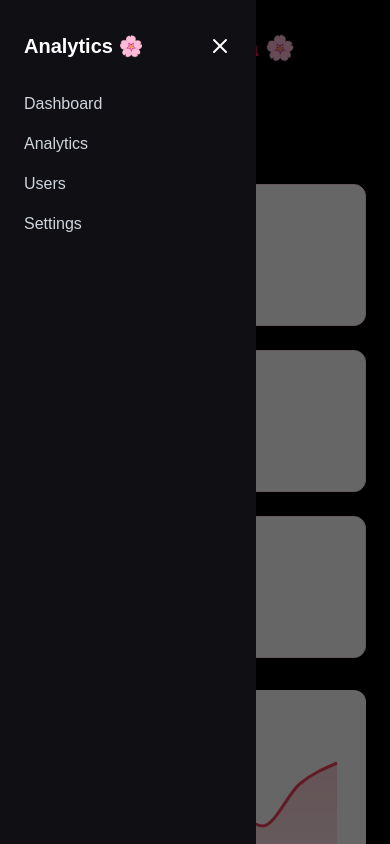
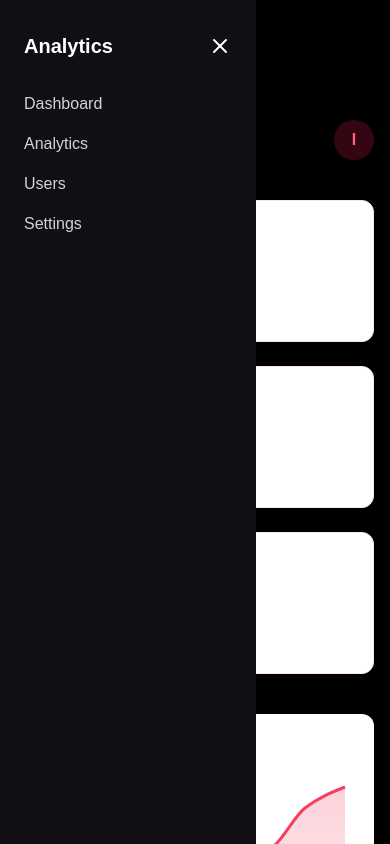
Before and after one commit to brizavda/analytics-dashboard, a Next.js app: page /dashboard in a window 390 px wide. Both pictures are taken after a click on the button 38 px from the left and 38 px from the top of the page. Shown: the top 844 px of the page. Built offline with nearby package versions, Linux system fonts and the light colour scheme.

Commit message:
style: refine dashboard layout spacing and responsive header alignment

```diff
--- a/app/components/MobileSidebar.tsx
+++ b/app/components/MobileSidebar.tsx
@@ -13,7 +13,7 @@ export default function MobileSidebar() {
       {/* Button */}
       <button
         onClick={() => setOpen(true)}
-        className="lg:hidden fixed top-5 left-5 z-50 bg-rose-500 text-white p-2 rounded-lg"
+        className="fixed top-4 left-4 z-50 bg-rose-500 text-white p-2 rounded-lg lg:hidden"
       >
         <Menu size={20} />
       </button>
@@ -23,7 +23,7 @@ export default function MobileSidebar() {
           <>
             {/* Overlay */}
             <motion.div
-              className="fixed inset-0 bg-black/60 z-40"
+              className="fixed inset-y-0 left-0 z-40 w-64 bg-black"
               onClick={() => setOpen(false)}
               initial={{ opacity: 0 }}
               animate={{ opacity: 1 }}
@@ -40,7 +40,7 @@ export default function MobileSidebar() {
             >
               <div className="flex justify-between items-center mb-8">
                 <h2 className="text-xl font-bold text-white">
-                  Analytics <span className="text-rose-500">🌸</span>
+                  Analytics <span className="text-rose-500"></span>
                 </h2>
                 <button onClick={() => setOpen(false)}>
                   <X className="text-white" />
--- a/app/components/Sidebar.tsx
+++ b/app/components/Sidebar.tsx
@@ -16,7 +16,7 @@ export default function Sidebar() {
       <div className="flex flex-col w-full px-6 py-8">
         {/* Logo */}
         <h2 className="text-xl font-bold text-white mb-10">
-          <span className="text-rose-500">Analytics</span> 🌸
+          <span className="text-rose-500">Analytics</span>
         </h2>
 
         {/* Navigation */}
--- a/app/components/ui/DashboardHeader.tsx
+++ b/app/components/ui/DashboardHeader.tsx
@@ -1,28 +1,28 @@
 
 export default function DashboardHeader() {
   return (
-    <header className="flex items-center justify-between">
     <div className="flex flex-col gap-6 md:flex-row md:items-center md:justify-between">
-        {/* Left */}
+
+      {/* LEFT */}
       <div>
         <h1 className="text-2xl md:text-3xl font-semibold text-white">
-            Welcome back, <span className="text-rose-500">Italia</span> 🌸
+          Welcome back, <span className="text-rose-500">Italia</span>
         </h1>
         <p className="text-sm text-gray-400 mt-1">
           Thursday, December 25
         </p>
       </div>
 
-        {/* Right */}
-        <div className="flex items-center gap-3">
+      {/* RIGHT - USER */}
+      <div className="flex items-center gap-3 self-end md:self-auto">
         <div className="w-10 h-10 rounded-full bg-rose-500/20 flex items-center justify-center text-rose-400 font-semibold">
           I
         </div>
-            <span className="text-sm text-gray-200 hidden sm:block">
+        <span className="hidden sm:block text-sm text-gray-200">
           Italia Barrón
         </span>
       </div>
+
     </div>
-    </header>
   );
 }
--- a/app/dashboard/page.tsx
+++ b/app/dashboard/page.tsx
@@ -20,7 +20,7 @@ export default function DashboardPage() {
       <MobileSidebar />
 
       {/* MAIN CONTENT */}
-      <main className="flex-1 lg:ml-64 px-6 py-8 space-y-8">
+      <main className="flex-1 lg:ml-64 px-4 sm:px-8 xl:px-12 py-10 space-y-10 max-w-[1400px] mx-auto">
 
         {/* HEADER */}
         <DashboardHeader />
```
Lines whose indentation alone changed are shown as unchanged.
